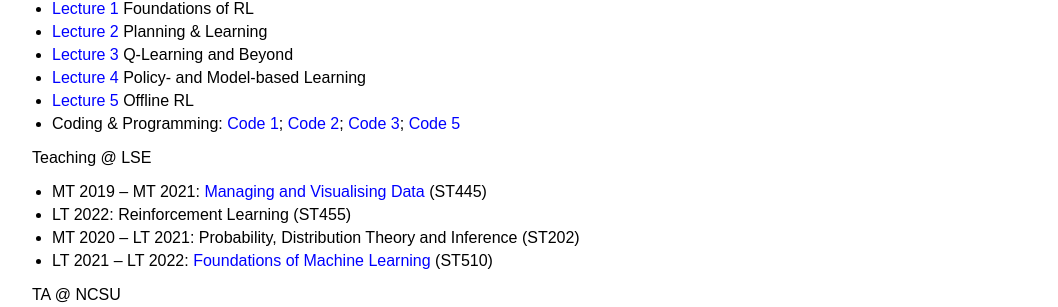
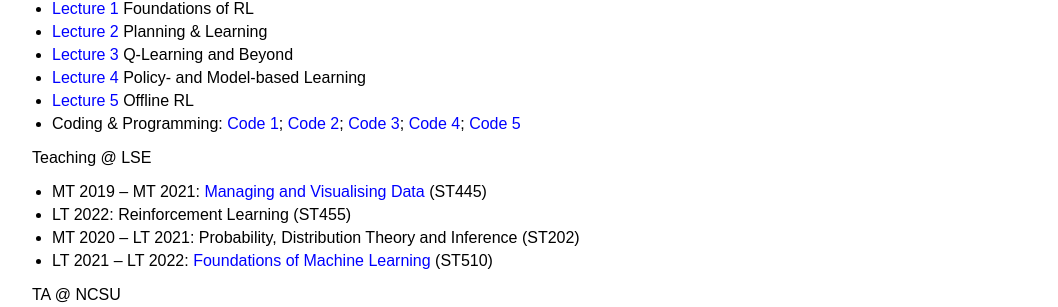
Before and after one commit to callmespring/callmespring.github.io, a Jekyll site: the page built from teaching.md, in a window 1280 px wide. Shown: the part 186-493 px from the top of the page, without its empty margins (108-1166 px from the left). Built offline with Jekyll 4.4.1, drawn with Linux system fonts in a browser that asks for light colours.

Commit message:
Update teaching.md

```diff
--- a/teaching.md
+++ b/teaching.md
@@ -10,7 +10,7 @@
 * [Lecture 3](./slides/lecture5.pdf) Q-Learning and Beyond
 * [Lecture 4](./slides/lecture8.pdf) Policy- and Model-based Learning
 * [Lecture 5](./slides/lecture10.pdf) Offline RL
-* Coding & Programming: [Code 1](./code/seminar1.zip); [Code 2](./code/seminar2.zip); [Code 3](./code/seminar3.zip); [Code 5](./code/seminar5.zip)
+* Coding & Programming: [Code 1](./code/seminar1.zip); [Code 2](./code/seminar2.zip); [Code 3](./code/seminar3.zip); [Code 4](./code/seminar4.zip); [Code 5](./code/seminar5.zip)
 
 Teaching @ LSE
 
```
